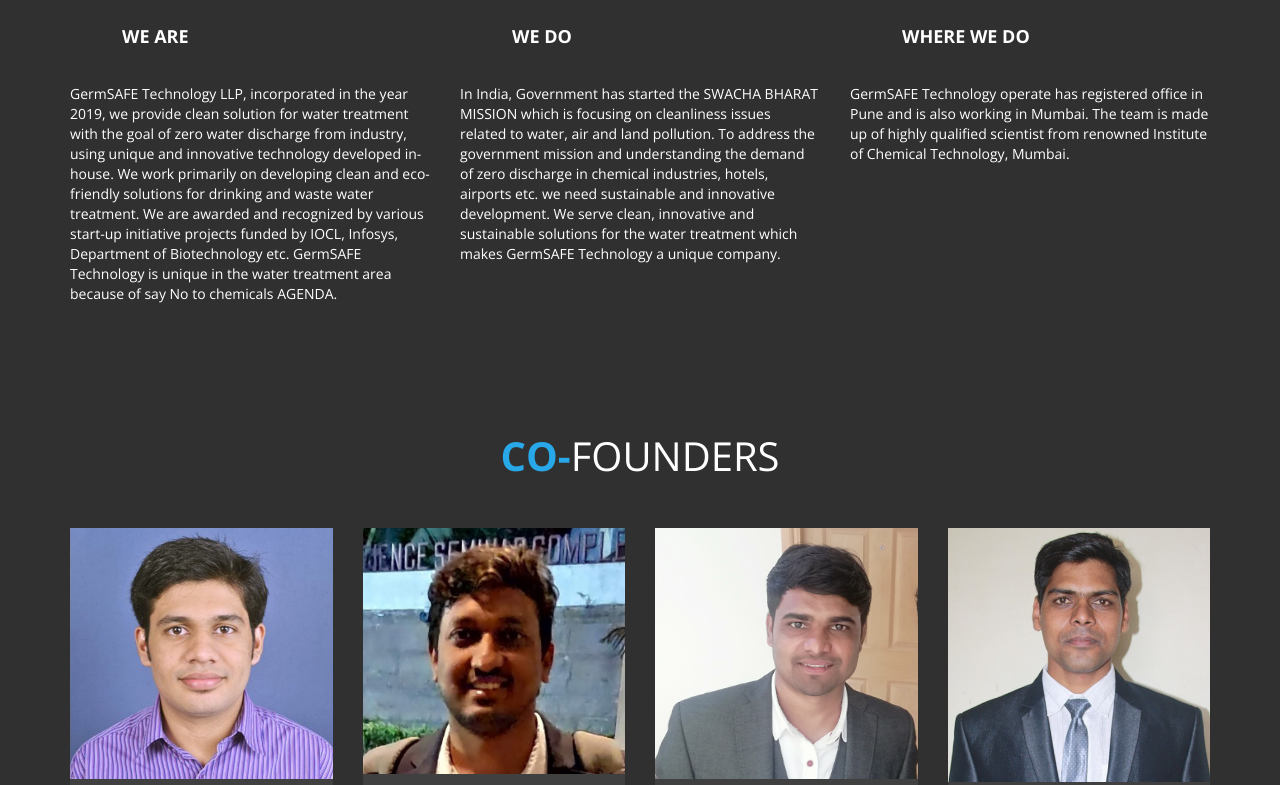
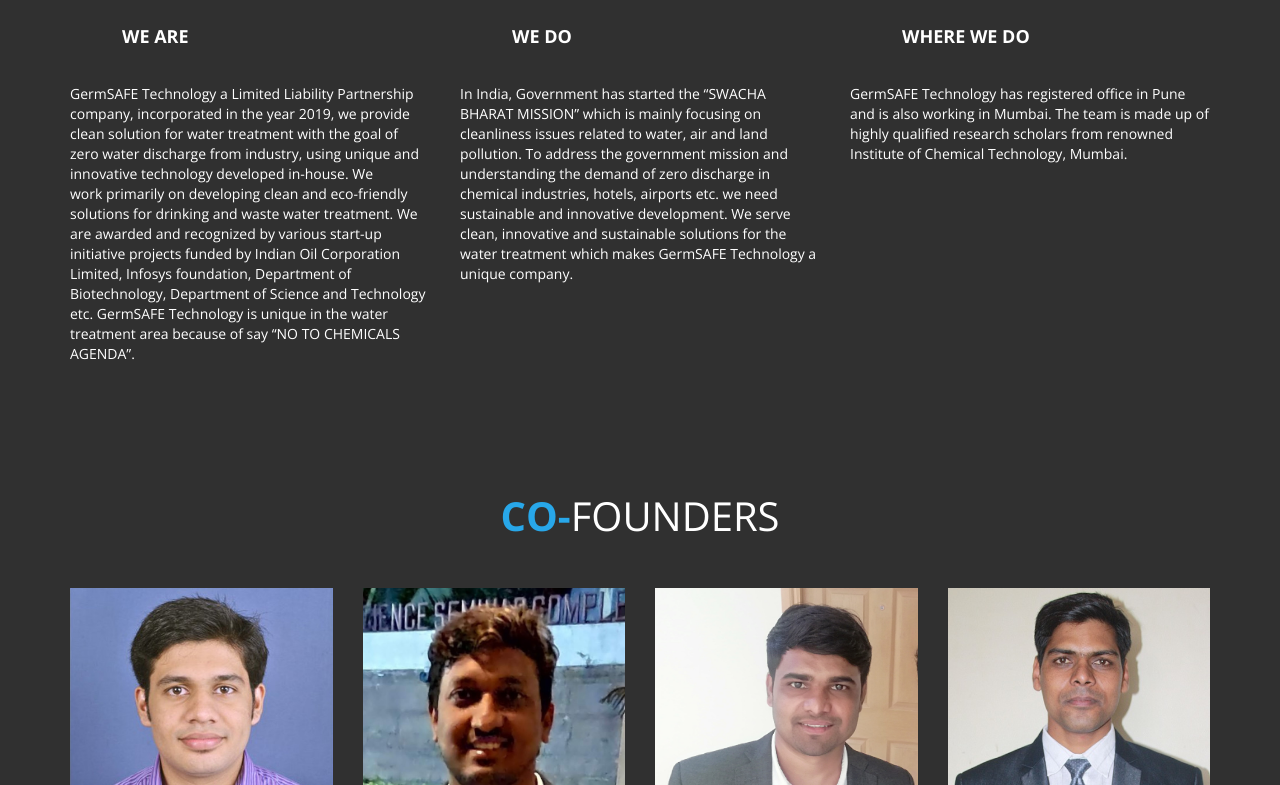
Before and after one commit to zaid-khan/WebsiteForGERMSafe, a plain HTML site: page index.html in a window 1280 px wide. Shown: the part 985-1770 px from the top of the page. Drawn offline with nearby package versions, Linux system fonts and the light colour scheme.

Commit message:
Address changed

```diff
--- a/index.html
+++ b/index.html
@@ -131,13 +131,8 @@
 							<h3 class="media-heading">WE ARE</h3>
 						</div>
 						<div class="media-body">
-							<p>GermSAFE Technology LLP, incorporated in the year 2019, we provide clean solution for
-								water treatment with the goal of zero water discharge from industry, using unique and
-								innovative technology developed in-house. We work primarily on developing clean and
-								eco-friendly solutions for drinking and waste water treatment. We are awarded and
-								recognized by various start-up initiative projects funded by IOCL, Infosys, Department
-								of Biotechnology etc. GermSAFE Technology is unique in the water treatment area because
-								of say No to chemicals AGENDA.</p>
+							<p>GermSAFE Technology a Limited Liability Partnership company, incorporated in the year 2019, we provide clean solution for water treatment with the goal of zero water discharge from industry, using unique and innovative technology developed in-house. We work primarily on developing clean and eco-friendly solutions for drinking and waste water treatment. We are awarded and recognized by various start-up initiative projects funded by Indian Oil Corporation Limited, Infosys foundation, Department of Biotechnology, Department of Science and Technology etc. GermSAFE Technology is unique in the water treatment area because of say “NO TO CHEMICALS AGENDA”.
+							</p>
 						</div>
 					</div>
 				</div>
@@ -147,12 +142,8 @@
 							<h3 class="media-heading">WE DO</h3>
 						</div>
 						<div class="media-body">
-							<p>In India, Government has started the SWACHA BHARAT MISSION which is focusing on
-								cleanliness issues related to water, air and land pollution. To address the government
-								mission and understanding the demand of zero discharge in chemical industries, hotels,
-								airports etc. we need sustainable and innovative development. We serve clean, innovative
-								and sustainable solutions for the water treatment which makes GermSAFE Technology a
-								unique company.</p>
+							<p>In India, Government has started the “SWACHA BHARAT MISSION” which is mainly focusing on cleanliness issues related to water, air and land pollution. To address the government mission and understanding the demand of zero discharge in chemical industries, hotels, airports etc. we need sustainable and innovative development. We serve clean, innovative and sustainable solutions for the water treatment which makes GermSAFE Technology a unique company.
+							</p>
 						</div>
 					</div>
 				</div>
@@ -163,9 +154,7 @@
 							<h3 class="media-heading">WHERE WE DO</h3>
 						</div>
 						<div class="media-body">
-							<p>GermSAFE Technology operate has registered office in Pune and is also working in Mumbai.
-								The team is made up of highly qualified scientist from renowned Institute of Chemical
-								Technology, Mumbai.
+							<p>GermSAFE Technology has registered office in Pune and is also working in Mumbai. The team is made up of highly qualified research scholars from renowned Institute of Chemical Technology, Mumbai.
 							</p>
 						</div>
 					</div>
@@ -603,7 +592,7 @@
 					</address>
 					<address>
 						<p class="address-title">PUNE</p>
-						<span>S No. 8/8,
+						<span>S No. 8/6,
 							Plot No. 15,
 							Sargam Society,
 							Dhankawadi,
```
